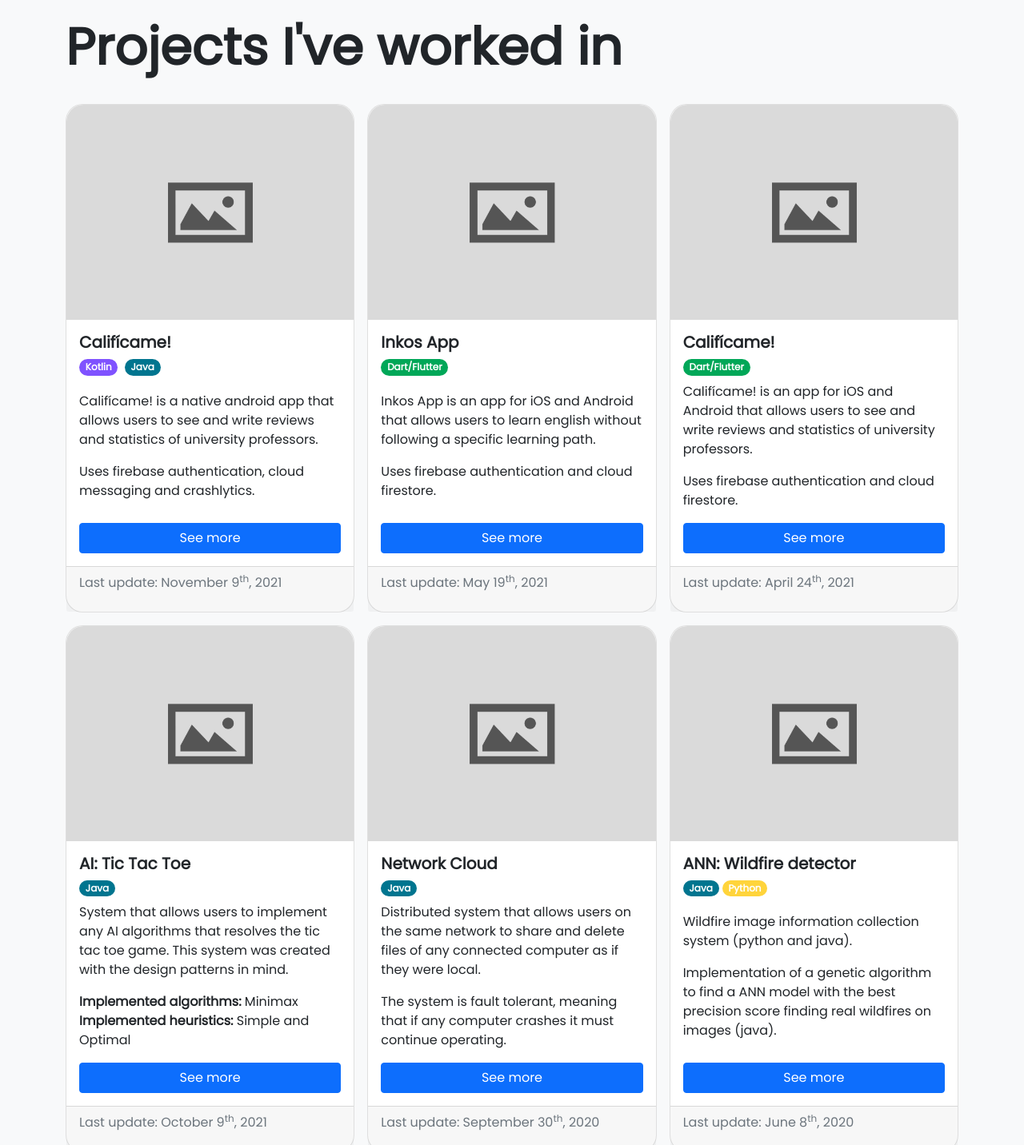
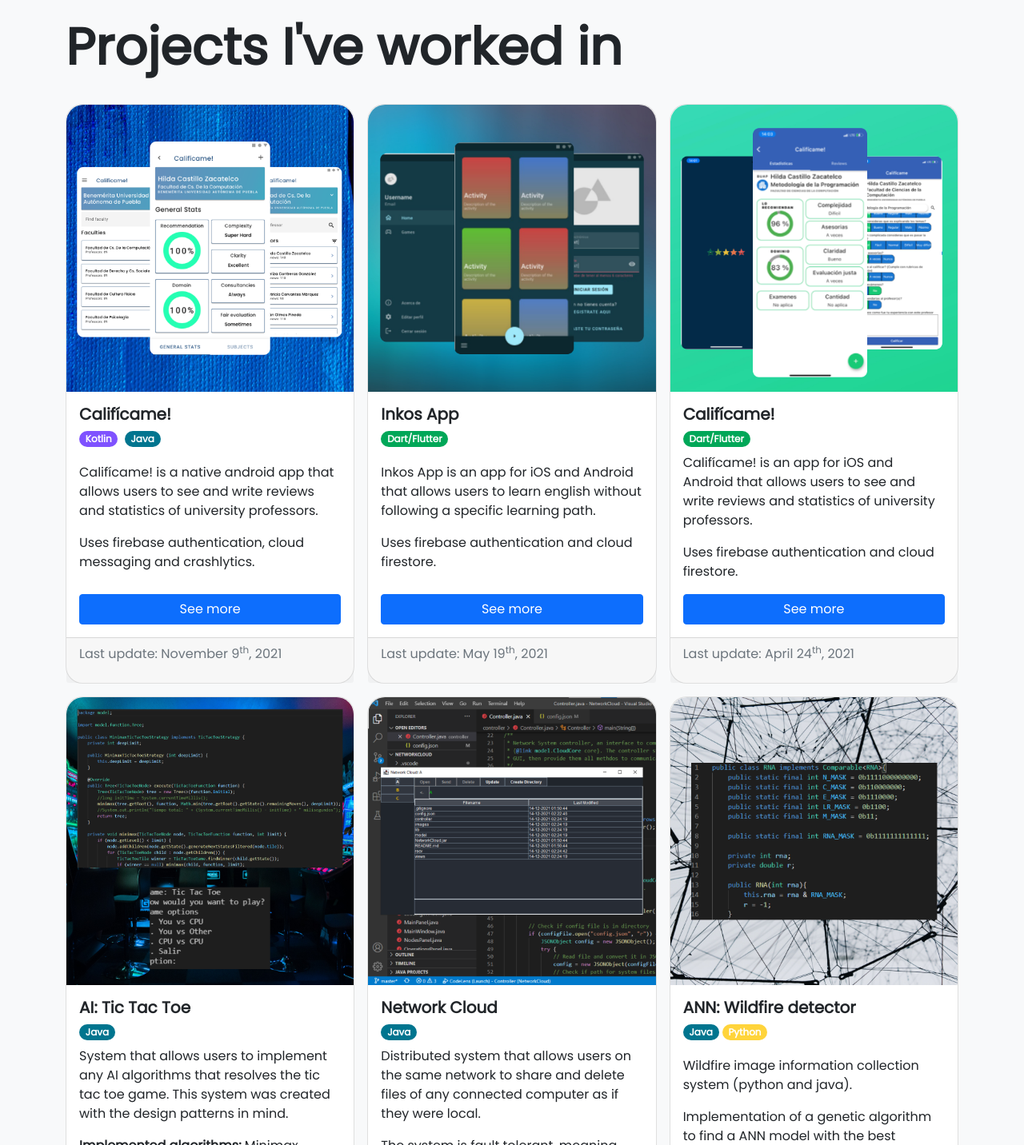
Before and after one commit to EsielKar/EsielKar.github.io, a plain HTML site: page index.html in a window 1280 px wide. Shown: the part 2420-3852 px from the top of the page at 80% size. Drawn offline with nearby package versions, Linux system fonts and the light colour scheme.

Commit message:
Version 0.1.0 (Beta)
Changes:
- Projects images added

```diff
--- a/index.html
+++ b/index.html
@@ -1,6 +1,6 @@
 <!-- Esiel Kar Portfolio -->
-<!-- Last update: December 13th, 2021 -->
-<!-- Version 0.0.11 -->
+<!-- Last update: December 14th, 2021 -->
+<!-- Version 0.1.0 -->
 
 <!doctype html>
 <html lang="en">
@@ -174,7 +174,7 @@
 
                 <article class="col">
                     <div class="card br-16 h-100">
-                        <img src="../img/photo_default.png" class="card-img-top card-img-br-16 img-fluid"
+                        <img src="/img/Calificame-Android.png" class="card-img-top card-img-br-16 img-fluid"
                             alt="Califícame - Versión Kotlin">
                         <section class="card-body d-flex flex-column justify-content-between">
                             <header>
@@ -199,7 +199,7 @@
 
                 <article class="col">
                     <div class="card br-16 h-100">
-                        <img src="../img/photo_default.png" class="card-img-top card-img-br-16 img-fluid"
+                        <img src="/img/Inkos.png" class="card-img-top card-img-br-16 img-fluid"
                             alt="Inkos App">
                         <section class="card-body d-flex flex-column justify-content-between">
                             <header>
@@ -221,7 +221,7 @@
 
                 <article class="col">
                     <div class="card br-16 h-100">
-                        <img src="../img/photo_default.png" class="card-img-top card-img-br-16 img-fluid"
+                        <img src="/img/Calificame-Flutter.png" class="card-img-top card-img-br-16 img-fluid"
                             alt="Califícame - Dart/Flutter version">
                         <section class="card-body d-flex flex-column justify-content-between">
                             <header>
@@ -243,7 +243,7 @@
 
                 <article class="col">
                     <div class="card br-16 h-100">
-                        <img src="../img/photo_default.png" class="card-img-top card-img-br-16 img-fluid"
+                        <img src="/img/Tic-Tac-Toe.png" class="card-img-top card-img-br-16 img-fluid"
                             alt="Tic Tac Toe">
                         <section class="card-body d-flex flex-column justify-content-between">
                             <header>
@@ -267,7 +267,7 @@
 
                 <article class="col">
                     <div class="card br-16 h-100">
-                        <img src="../img/photo_default.png" class="card-img-top card-img-br-16 img-fluid"
+                        <img src="/img/Network-Cloud.png" class="card-img-top card-img-br-16 img-fluid"
                             alt="Network Cloud">
                         <section class="card-body d-flex flex-column justify-content-between">
                             <header>
@@ -290,7 +290,7 @@
 
                 <article class="col">
                     <div class="card br-16 h-100">
-                        <img src="../img/photo_default.png" class="card-img-top card-img-br-16 img-fluid" alt="Wildfire detector">
+                        <img src="/img/RNA.png" class="card-img-top card-img-br-16 img-fluid" alt="Wildfire detector">
                         <section class="card-body d-flex flex-column justify-content-between">
                             <header>
                                 <h5 class="card-title fw-bold">ANN: Wildfire detector</h5>
@@ -331,7 +331,7 @@
 
                     <div class="carousel-item active">
                         <div class="card br-16 h-100">
-                            <img src="../img/photo_default.png" class="card-img-top card-img-br-16 img-fluid"
+                            <img src="/img/Calificame-Android.png" class="card-img-top card-img-br-16 img-fluid"
                                 alt="Califícame - Versión Kotlin">
                             <section class="card-body d-flex flex-column justify-content-between">
                                 <header>
@@ -356,7 +356,7 @@
 
                     <div class="carousel-item">
                         <div class="card br-16 h-100">
-                            <img src="../img/photo_default.png" class="card-img-top card-img-br-16 img-fluid"
+                            <img src="/img/Inkos.png" class="card-img-top card-img-br-16 img-fluid"
                                 alt="Inkos App">
                             <section class="card-body d-flex flex-column justify-content-between">
                                 <header>
@@ -378,7 +378,7 @@
 
                     <div class="carousel-item">
                         <div class="card br-16 h-100">
-                            <img src="../img/photo_default.png" class="card-img-top card-img-br-16 img-fluid"
+                            <img src="/img/Calificame-Flutter.png" class="card-img-top card-img-br-16 img-fluid"
                                 alt="Califícame - Dart/Flutter version">
                             <section class="card-body d-flex flex-column justify-content-between">
                                 <header>
@@ -400,7 +400,7 @@
 
                     <div class="carousel-item">
                         <div class="card br-16 h-100">
-                            <img src="../img/photo_default.png" class="card-img-top card-img-br-16 img-fluid"
+                            <img src="/img/Tic-Tac-Toe.png" class="card-img-top card-img-br-16 img-fluid"
                                 alt="Tic Tac Toe">
                             <section class="card-body d-flex flex-column justify-content-between">
                                 <header>
@@ -424,7 +424,7 @@
 
                     <div class="carousel-item">
                         <div class="card br-16 h-100">
-                            <img src="../img/photo_default.png" class="card-img-top card-img-br-16 img-fluid"
+                            <img src="/img/Network-Cloud.png" class="card-img-top card-img-br-16 img-fluid"
                                 alt="Network Cloud">
                             <section class="card-body d-flex flex-column justify-content-between">
                                 <header>
@@ -447,7 +447,7 @@
 
                     <div class="carousel-item">
                         <div class="card br-16 h-100">
-                            <img src="../img/photo_default.png" class="card-img-top card-img-br-16 img-fluid" alt="Wildfire detector">
+                            <img src="/img/RNA.png" class="card-img-top card-img-br-16 img-fluid" alt="Wildfire detector">
                             <section class="card-body d-flex flex-column justify-content-between">
                                 <header>
                                     <h5 class="card-title fw-bold">ANN: Wildfire detector</h5>
```
Also changed, not shown: es/index.html (+14 -14 lines), img/Calificame-Android.png (added), img/Calificame-Flutter.png (added), img/Inkos.png (added), img/Network-Cloud.png (added), img/RNA.png (added), img/Tic-Tac-Toe.png (added).
